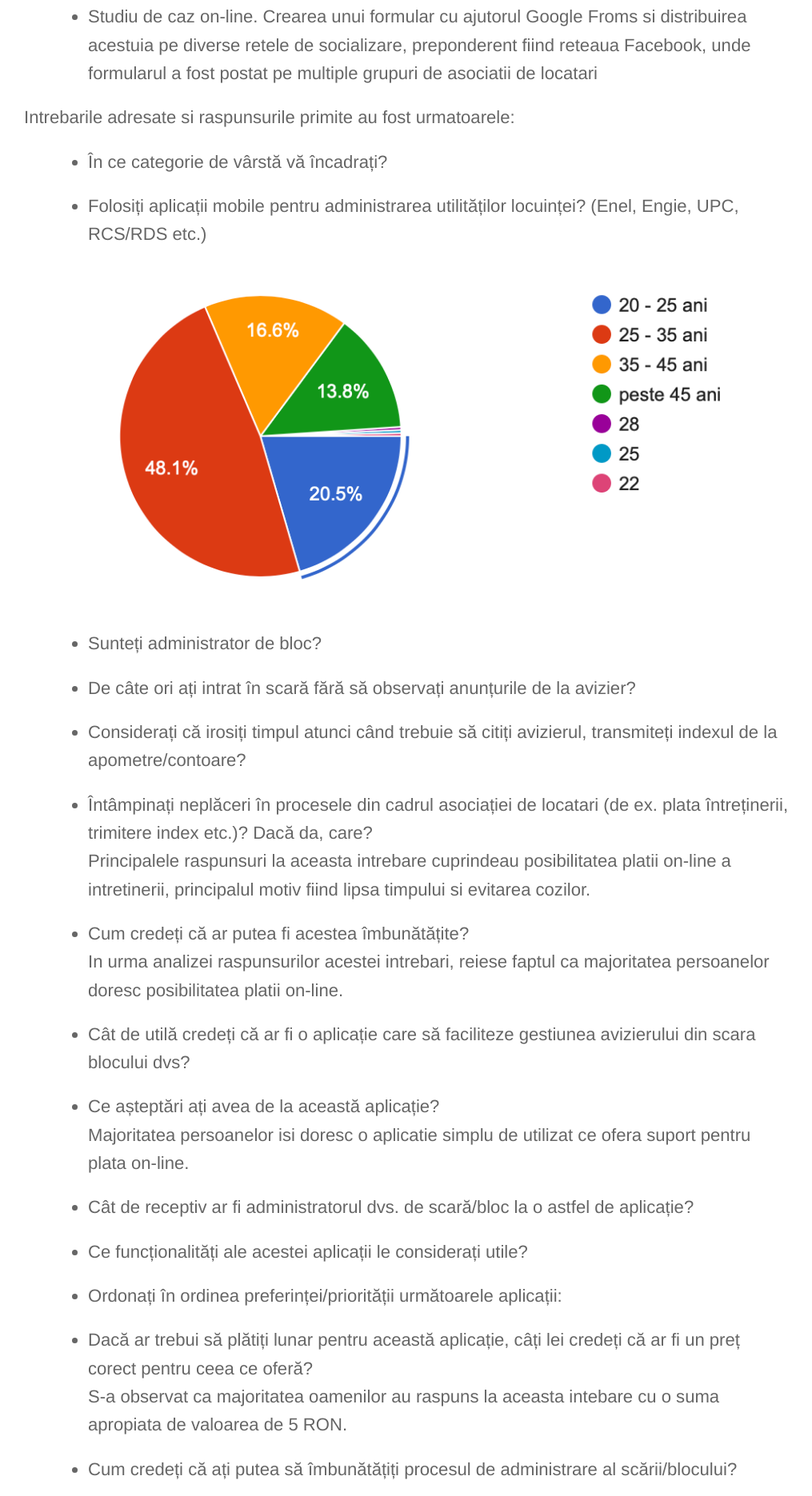
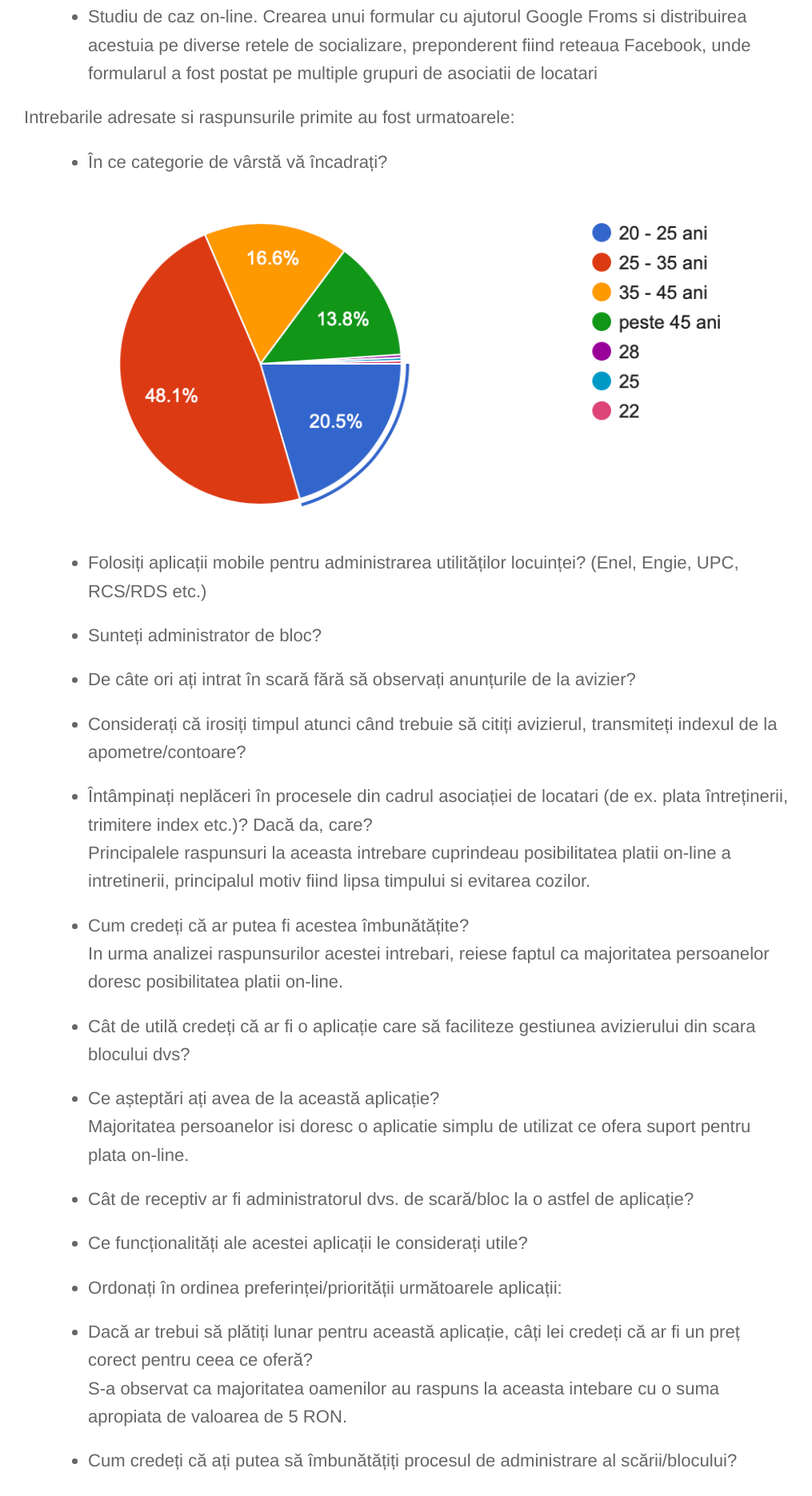
Before and after one commit to rptoma/Flaty, a Jekyll site: the page built from _posts/2018-10-28-validare.md, in a window 1280 px wide. Shown: the part 1907-3778 px from the top of the page at 80% size, without its empty margins (110-1125 px from the left). Built offline with Jekyll 4.4.1, drawn with Linux system fonts in a browser that asks for light colours.

Commit message:
Updated '_posts/2018-10-28-validare.md' via CloudCannon

```diff
--- a/_posts/2018-10-28-validare.md
+++ b/_posts/2018-10-28-validare.md
@@ -28,11 +28,11 @@ Dat fiind faptul ca dorinta noastra este de a crea o aplicatie mobila, publicul
 
 Intrebarile adresate si raspunsurile primite au fost urmatoarele:
 > * În ce categorie de vârstă vă încadrați?
+<center>
+    <img src="https://github.com/rptoma/Flaty/raw/master/_posts/validare/varsta.png" height="180"/>
+</center>
 
 > * Folosiți aplicații mobile pentru administrarea utilităților locuinței? (Enel, Engie, UPC, RCS/RDS etc.)
-
-<img src="https://github.com/rptoma/Flaty/raw/master/_posts/validare/varsta.png" height="150"/>
-
 
 > * Sunteți administrator de bloc?
 
```
